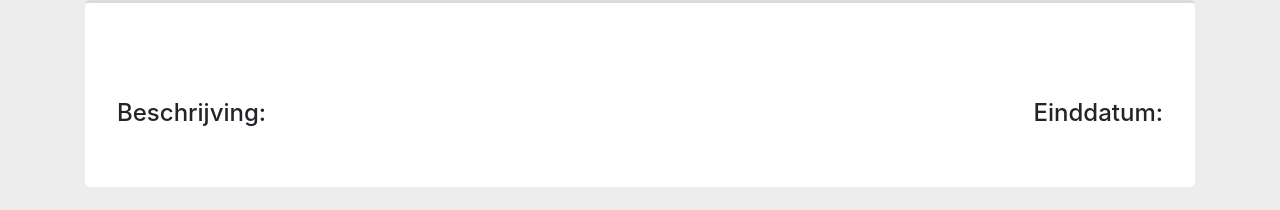
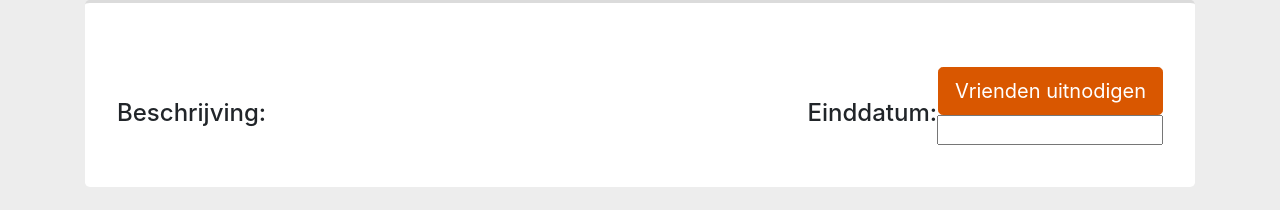
Before and after one commit to JBuursink/tijdelijk, a website: page src/main/webapp/planner.html in a window 1280 px wide. Shown: the part 56-266 px from the top of the page. Drawn offline with nearby package versions, Linux system fonts and the light colour scheme; no server answers.

Commit message:
Update planner.html

```diff
--- a/src/main/webapp/planner.html
+++ b/src/main/webapp/planner.html
@@ -44,8 +44,9 @@
 				</ul>
 			</div>
 		</nav>
-
 		<div class="jumbotron">
+			<div class="float-right"><button type="button" value="Copy Url" onclick="Copy();" class="btn btn-primary btn-lg float-right" onclick="copyLink()">Vrienden uitnodigen</button>
+			<br><textarea id="url" style="overflow:auto;resize:none" rows="1" cols="20"></textarea></div>
 			<h1 id="titelGroot" class="display-4"></h1>
 			<br>
 			<div class="float-left">
```
